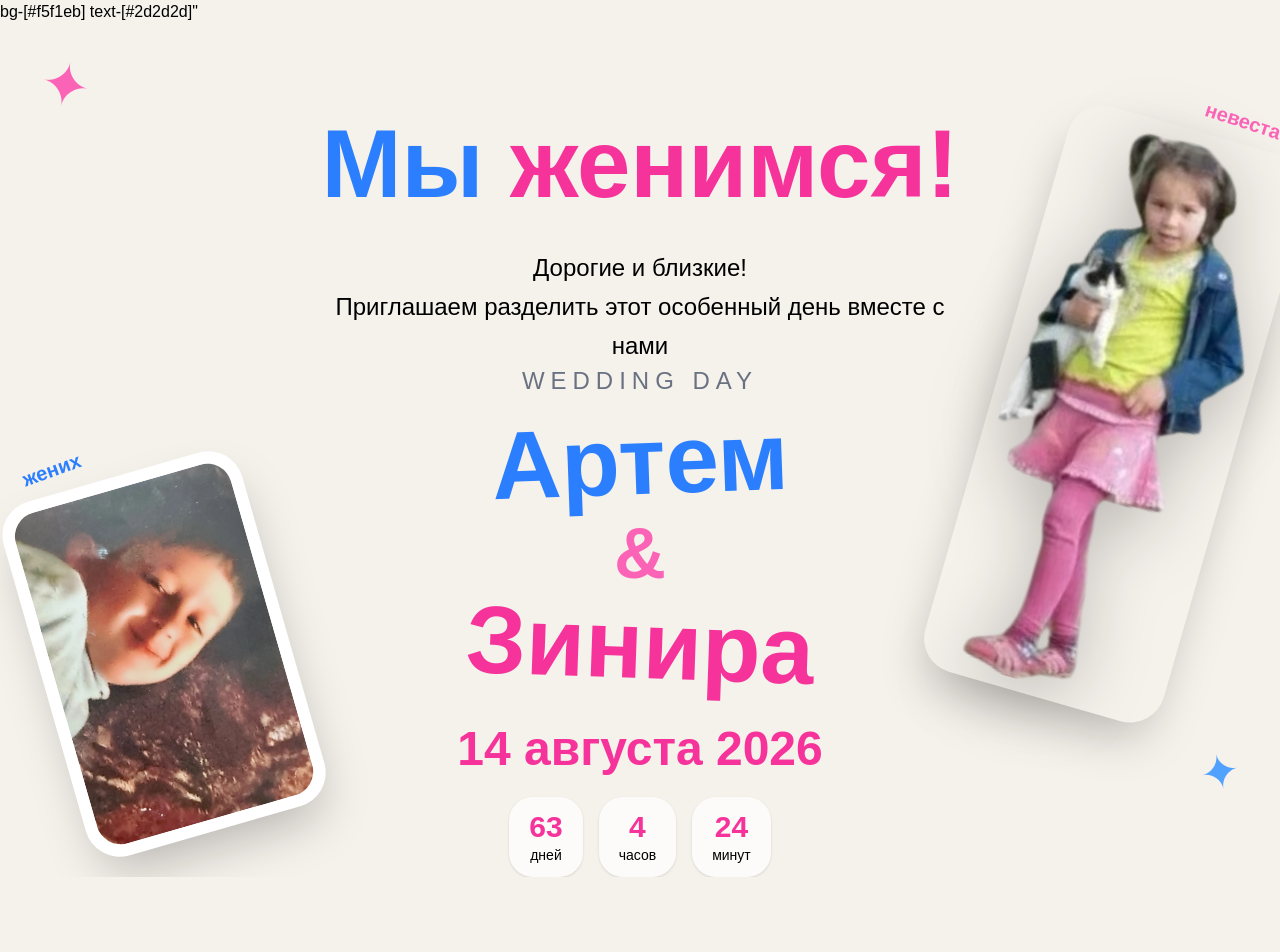
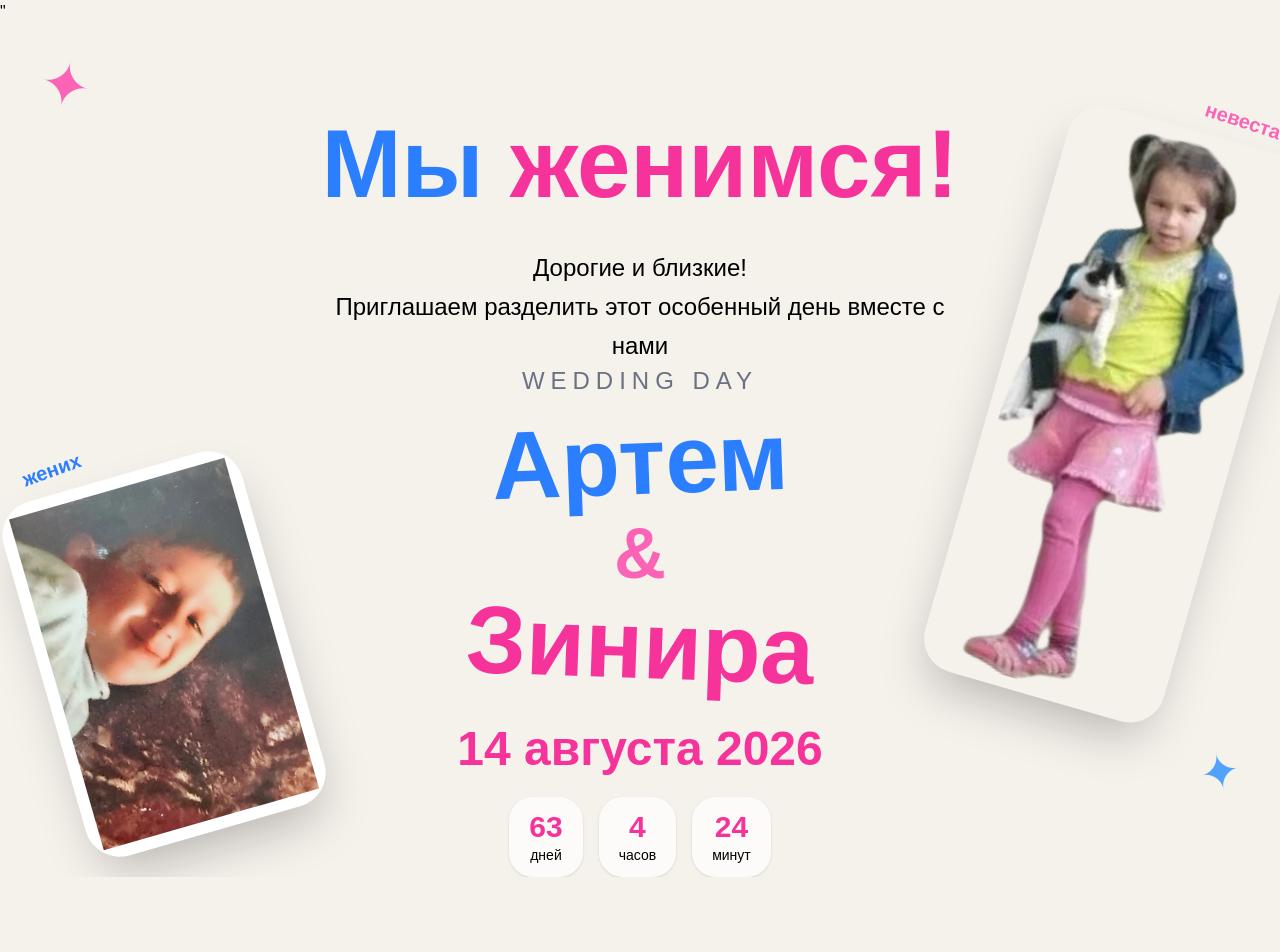
Before and after one commit to shiz1qq/artem-zinira-wedding, a Next.js app: page / in a window 1280 px wide. Shown: the top 952 px of the page. Built offline with nearby package versions, Linux system fonts and the light colour scheme.

Commit message:
update wedding site

```diff
--- a/app/page.js
+++ b/app/page.js
@@ -173,7 +173,7 @@ ${telegram || "Не указан"}
 
 };
   return (
-   <main className="min-h-screen overflow-x-hidden"> bg-[#f5f1eb] text-[#2d2d2d]"
+   <main className="min-h-screen overflow-x-hidden">"
 
 
 {/* HERO */}
@@ -212,11 +212,12 @@ ${telegram || "Не указан"}
   }}
   className="
   absolute
-    left-[-10px]
+
+  left-[-30px]
   sm:left-6
   md:left-10
 
-    bottom-32
+  bottom-52
   sm:bottom-12
   md:bottom-10
 
@@ -240,11 +241,9 @@ ${telegram || "Не указан"}
       src="/groom.jpg"
       alt="Артем"
       className="
-        w-[110px]
+  w-[90px]
   sm:w-36
   md:w-56
-        rounded-[20px]
-        sm:rounded-[25px]
 "
     />
 
@@ -286,11 +285,12 @@ ${telegram || "Не указан"}
   }}
   className="
   absolute
-    right-[-5px]
+
+  right-[-25px]
   sm:right-6
   md:right-10
 
-    top-12
+  top-32
   sm:top-20
   md:top-24
 
@@ -316,10 +316,9 @@ ${telegram || "Не указан"}
       style={{
 }}
      className="
-        w-[105px]
+  w-[90px]
   sm:w-36
   md:w-56
-         drop-shadow-[0_15px_35px_rgba(0,0,0,0.25)]
 "
     />
 
```
Lines whose indentation alone changed are shown as unchanged.
